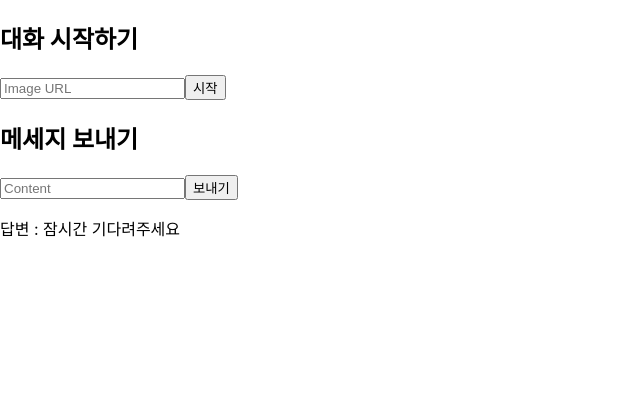
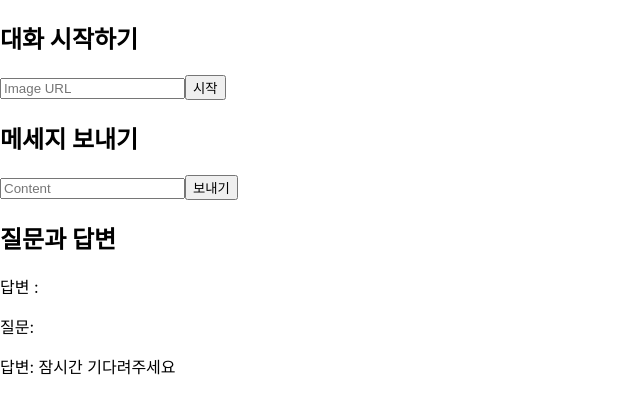
Before and after one commit to hoooooojjjj/Kkeobi, a React (Create React App) app: page / in a window 1280 px wide. Both pictures are taken after a click on the button "보내기". Shown: the top 414 px of the page, without its empty margins (0-640 px from the left). Built offline with nearby package versions, Linux system fonts and the light colour scheme.

Commit message:
Feat : 간단하게 채팅 형식 구현

```diff
--- a/src/OpenAI.js
+++ b/src/OpenAI.js
@@ -5,17 +5,24 @@ const ChatComponent = () => {
   // 사용자가 업로드한 이미지 URL
   const [imageUrl, setImageUrl] = useState("");
 
+  // 채팅 시작 여부
+  const [isChatStarted, setIsChatStarted] = useState(false);
+
   // 사용자가 입력한 메세지
   const [content, setContent] = useState("");
 
   // 대화 스레드 ID
   const [thread, setThread] = useState("");
 
+  // 사용자가 입력한 질문
+  const [question, setQuestion] = useState([]);
+
   // OpenAI로부터 받은 답변
-  const [response, setResponse] = useState("");
+  const [answer, setAnswer] = useState([]);
 
   // 대화 스레드 생성 시
   const handleCreateThread = async () => {
+    setIsChatStarted(true);
     try {
       // '/chat' 엔드포인트로 POST 요청(이미지 URL 전송 후 대화 스레드 생성)
       const response = await axios.post("http://localhost:8080/chat", {
@@ -24,12 +31,12 @@ const ChatComponent = () => {
       // '/chat' 요청에서 응답으로 받은 thread id 값을 상태에 저장
       setThread(response.data.thread);
       // '/chat' 요청에서 받은 답변을 상태에 저장
-      setResponse(response.data.response.answer);
+      setAnswer([...answer, response.data.response.answer]);
 
       // 콘솔에 thread id 출력
       console.log("Thread created! Thread id :", response.data.thread);
       // 콘솔에 '/chat' 요청에서 받은 답변 출력
-      console.log("first response : ", response.data.thread);
+      console.log("first response : ", response.data.response.answer);
     } catch (error) {
       // 에러 발생 시 콘솔에 에러 출력
       console.error("Failed to create thread : ", error);
@@ -38,6 +45,9 @@ const ChatComponent = () => {
 
   // 메세지 전송 시
   const handleSendMessage = async () => {
+    // 질문 저장
+    setQuestion([...question, content]);
+
     // 스레드 id가 생성된 스레드와 일치하는지 확인 용 콘솔
     console.log("thread:", thread);
 
@@ -59,11 +69,12 @@ const ChatComponent = () => {
         response.data.response.answer
       );
       // '/chat/message' 요청에서 받은 답변을 상태에 저장
-      setResponse(response.data.response.answer);
+      setAnswer([...answer, response.data.response.answer]);
     } catch (error) {
       // 에러 발생 시 콘솔에 에러 출력
       console.error("Failed to send response : ", error);
     }
+    setContent("");
   };
 
   return (
@@ -86,7 +97,18 @@ const ChatComponent = () => {
       />
       <button onClick={handleSendMessage}>보내기</button>
 
-      <p>답변 : {response ? response : "잠시간 기다려주세요"}</p>
+      <h2>질문과 답변</h2>
+      {isChatStarted ? "채팅이 시작되었습니다. 잠시만 기다려주세요" : ""}
+      <p>답변 : {answer[0]}</p>
+      {question.map((q, index) => (
+        <div key={index}>
+          <p>질문: {q}</p>
+          <p>
+            답변:{" "}
+            {answer[index + 1] ? answer[index + 1] : "잠시간 기다려주세요"}
+          </p>
+        </div>
+      ))}
     </div>
   );
 };
```
